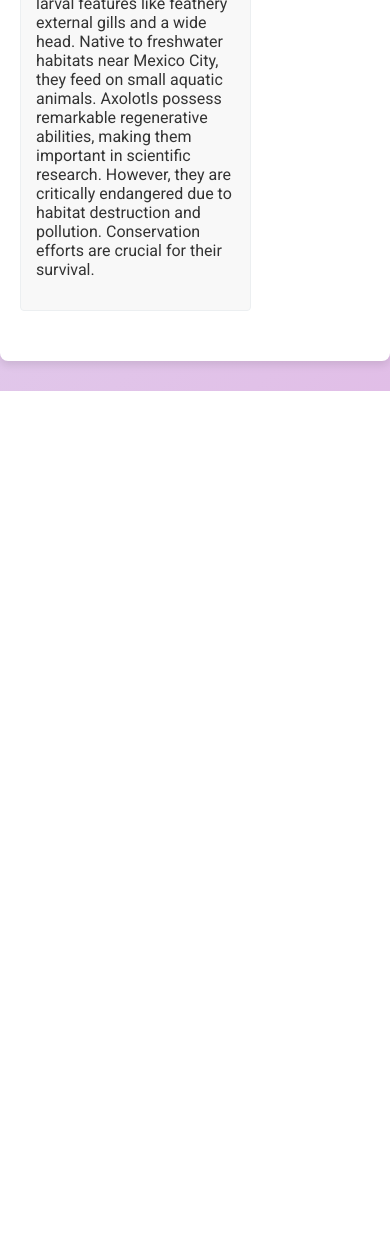
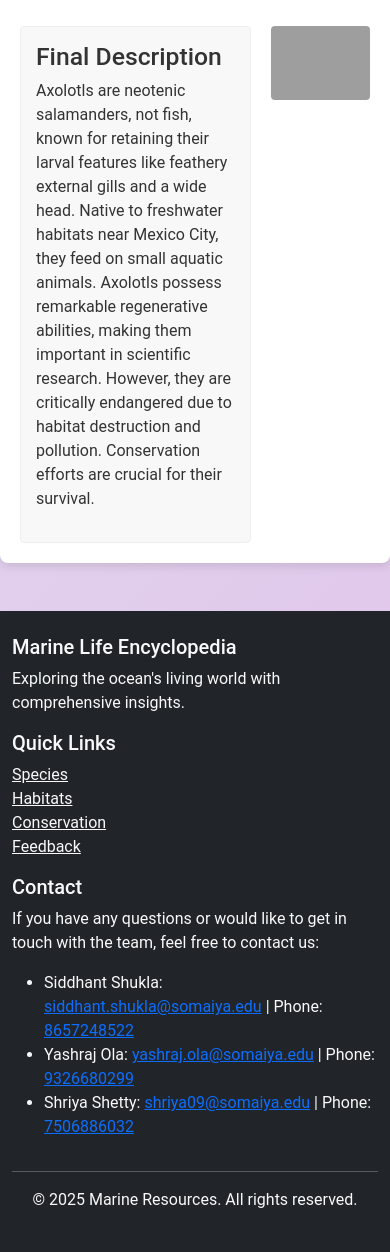
Before and after one commit to Siddhantshukla1657/Life_Below_The_Water, a PHP site: page /pages/animal_data.php?id=1 in a window 390 px wide. Shown: the part 1898-3150 px from the top of the page. Before the commit the page ends 2289 px from the top, so only its background shows below. Run offline with PHP 8.4, Linux system fonts and the light colour scheme; a user stored in the database is signed in; data comes from the database, SQL or seed files in the repository; grey boxes are pictures that could not be loaded.

Commit message:
Update animal_data.php

```diff
--- a/pages/animal_data.php
+++ b/pages/animal_data.php
@@ -40,25 +40,92 @@ $conn->close();
 <head>
   <meta charset="UTF-8">
   <meta name="viewport" content="width=device-width, initial-scale=1.0">
-  <title><?php echo htmlspecialchars($data['name']); ?> Details</title>
-  <link href="https://fonts.googleapis.com/css2?family=Roboto:wght@400;700&display=swap" rel="stylesheet">
+  <title>Animal Data</title>
+  <!-- Bootstrap & original external stylesheet -->
+  <link href="https://cdn.jsdelivr.net/npm/bootstrap@5.3.2/dist/css/bootstrap.min.css" rel="stylesheet">
+  <link href="/css/style.css" rel="stylesheet">
+  <!-- Custom CSS for the Animal Data Page (scoped within .animal-data-container) -->
   <style>
-    body {
+    .animal-data-container {
       font-family: 'Roboto', sans-serif;
-      margin: 0;
-      padding: 0;
-      background: linear-gradient(135deg, #e0f7fa, #e1bee7);
-      color: #333;
-    }
-    .container {
+      margin: 30px auto;
       max-width: 1200px;
-      margin: 30px auto;
       background: #fff;
       box-shadow: 0 4px 8px rgba(0,0,0,0.1);
       border-radius: 8px;
       overflow: hidden;
       padding: 20px;
     }
+    .animal-data-container .top-row {
+      display: flex;
+      gap: 20px;
+      margin-bottom: 30px;
+    }
+    .animal-data-container .top-image {
+      flex: 1;
+    }
+    .animal-data-container .top-image img {
+      width: 100%;
+      height: 100%;
+      display: block;
+      border-radius: 4px;
+      max-height: 350px;
+      object-fit: cover;
+      transition: transform 0.3s;
+    }
+    .animal-data-container .top-image img:hover {
+      transform: scale(1.05);
+    }
+    .animal-data-container .details-box {
+      flex: 2;
+      background-color: #f8f8f8;
+      padding: 15px;
+      border: 1px solid #eceff1;
+      border-radius: 4px;
+    }
+    .animal-data-container .details-box ul {
+      list-style-type: none;
+      padding: 0;
+    }
+    .animal-data-container .details-box li {
+      margin-bottom: 8px;
+    }
+    .animal-data-container .description-box,
+    .animal-data-container .facts-box,
+    .animal-data-container .video-section,
+    .animal-data-container .final-row {
+      margin-top: 20px;
+    }
+    .animal-data-container .video-section iframe {
+      width: 100%;
+      height: 400px;
+      border: none;
+      border-radius: 4px;
+    }
+    .animal-data-container .final-row {
+      display: flex;
+      gap: 20px;
+      margin-top: 20px;
+    }
+    .animal-data-container .final-row .final-desc {
+      flex: 2;
+      border: 1px solid #eceff1;
+      padding: 15px;
+      background-color: #f8f8f8;
+      border-radius: 4px;
+    }
+    .animal-data-container .final-row .bottom-image {
+      flex: 1;
+    }
+    .animal-data-container .final-row .bottom-image img {
+      width: 100%;
+      border-radius: 4px;
+      transition: transform 0.3s;
+    }
+    .animal-data-container .final-row .bottom-image img:hover {
+      transform: scale(1.05);
+    }
+    /* Go Back button styling */
     .go-back {
       margin: 20px;
       padding: 10px 20px;
@@ -71,124 +138,78 @@ $conn->close();
     .go-back:hover {
       background-color: #45a049;
     }
-    h1, h2, h3 {
-      color: #00695c;
+    body {
+      font-family: 'Roboto', sans-serif;
+      margin: 0;
+      padding: 0;
+      background: linear-gradient(135deg, #e0f7fa, #e1bee7);
+      color: #333;
     }
-    .section {
-      margin-bottom: 30px;
-    }
-    .top-image img {
-      height:100%
-      width: 100%;
-      display: block;
-      border-radius: 4px;
-      max-height: 350px; /* ✅ You can adjust this to 300px or 400px if needed */
-      object-fit: cover; /* Keeps the image visually nice if it's tall */
-      transition: transform 0.3s;
-    }
-
-    .bottom-image img {
-      width: 100%;
-      display: block;
-      border-radius: 4px;
-      transition: transform 0.3s;
-    }
-    .top-image img:hover,
-    .bottom-image img:hover {
-      transform: scale(1.05);
-    }
-    .details-box {
-      border: 1px solid #eceff1;
-      background-color: #f8f8f8;
-      padding: 15px;
-      border-radius: 4px;
-      margin-top: 20px;
-    }
-    .details-box ul {
-      list-style-type: none;
-      padding: 0;
-    }
-    .details-box li {
-      margin-bottom: 8px;
-    }
-    .description-box, .facts-box, .final-description-box {
-      margin-top: 20px;
-    }
-    .video-section {
-      margin-top: 20px;
-    }
-    .video-section iframe {
-      width: 100%;
-      height: 400px;
-      border: none;
-      border-radius: 4px;
-    }
-    .final-row {
-      display: flex;
-      gap: 20px;
-      margin-top: 20px;
-    }
-    .final-row .final-desc {
-      flex: 2;
-      border: 1px solid #eceff1;
-      padding: 15px;
-      background-color: #f8f8f8;
-      border-radius: 4px;
-    }
-    .final-row .bottom-image {
-      flex: 1;
-    }
-    .final-row .bottom-image img {
-      width: 100%;
-      border-radius: 4px;
-      transition: transform 0.3s;
-    }
-    .final-row .bottom-image img:hover {
-      transform: scale(1.05);
-    }
-    .top-row {
-        display: flex;
-        gap: 20px;
-        margin-bottom: 30px;
-      }
-
-      .top-row .top-image {
-        flex: 1;
-      }
-
-      .top-row .top-image img {
-        width: 100%;
-        border-radius: 4px;
-        max-height: 350px;
-        object-fit: cover;
-        transition: transform 0.3s;
-      }
-
-      .top-row .details-box {
-        flex: 2;
-        background-color: #f8f8f8;
-        padding: 15px;
-        border: 1px solid #eceff1;
-        border-radius: 4px;
-      }
-
   </style>
 </head>
 <body>
+  <!-- Header (Unchanged) -->
+  <nav class="navbar navbar-expand-lg navbar-dark bg-primary">
+    <div class="container">
+      <!-- Marine Life Encyclopedia link now points to index.php -->
+      <a class="navbar-brand" href="../index.php">
+        Marine Life Encyclopedia
+      </a>
+      <button class="navbar-toggler" type="button" data-bs-toggle="collapse" data-bs-target="#navbarNav">
+        <span class="navbar-toggler-icon"></span>
+      </button>
+      <div class="collapse navbar-collapse" id="navbarNav">
+        <ul class="navbar-nav me-auto">
+          <li class="nav-item">
+            <a class="nav-link" href="species.php">Species</a>
+          </li>
+          <li class="nav-item">
+            <a class="nav-link" href="habitats.php">Habitats</a>
+          </li>
+          <li class="nav-item">
+            <a class="nav-link" href="conservation.php">Conservation</a>
+          </li>
+        </ul>
+        <ul class="navbar-nav">
+          <?php if(isset($_SESSION['username'])): ?>
+            <!-- When logged in, show an icon with tooltip -->
+            <li class="nav-item">
+              <a class="nav-link" href="#" data-bs-toggle="tooltip" data-bs-placement="bottom" data-bs-title="<?php echo htmlspecialchars($_SESSION['username']); ?>">
+                <!-- New icon: bi-person-fill -->
+                <svg xmlns="http://www.w3.org/2000/svg" width="24" height="24" fill="currentColor" class="bi bi-person-fill" viewBox="0 0 16 16">
+                  <path d="M3 14s-1 0-1-1 1-4 6-4 6 3 6 4-1 1-1 1H3z"/>
+                  <path fill-rule="evenodd" d="M8 8a3 3 0 1 0 0-6 3 3 0 0 0 0 6z"/>
+                </svg>
+              </a>
+            </li>
+            <li class="nav-item">
+              <!-- Logout button styled like the login button -->
+              <a class="nav-link btn btn-primary text-white ms-2" href="../Login_reg/logout.php">Logout</a>
+            </li>
+          <?php else: ?>
+            <li class="nav-item">
+              <a class="nav-link" href="../Login_reg/Login_page.php">Login</a>
+            </li>
+          <?php endif; ?>
+        </ul>
+      </div>
+    </div>
+  </nav>
+
 
   <!-- Go Back Button -->
   <button class="go-back" onclick="window.location.href='species.php'">Go Back</button>
 
-<div class="container">
+  <!-- Animal Data Content -->
+  <div class="animal-data-container">
     <!-- 1 & 2. Top Image + Details Side-by-Side -->
     <div class="top-row section">
       <div class="top-image">
         <img src="<?php echo htmlspecialchars($data['top_image_url']); ?>" alt="<?php echo htmlspecialchars($data['name']); ?>">
       </div>
-
       <div class="details-box">
         <ul>
-        <li><strong></strong><h1> <?php echo nl2br(htmlspecialchars($data['name'])); ?></li>
+          <li><h1><?php echo nl2br(htmlspecialchars($data['name'])); ?></h1></li>
           <li><strong>Scientific Name:</strong> <?php echo htmlspecialchars($data['scientific_name']); ?></li>
           <li><strong>Habitat:</strong> <?php echo htmlspecialchars($data['habitat']); ?></li>
           <li><strong>Diet:</strong> <?php echo htmlspecialchars($data['diet']); ?></li>
@@ -198,7 +219,6 @@ $conn->close();
         </ul>
       </div>
     </div>
-
 
     <!-- 3. Description Box -->
     <div class="description-box section">
@@ -232,5 +252,48 @@ $conn->close();
     </div>
   </div>
 
+  <!-- Footer (Unchanged) -->
+  <footer class="bg-dark text-light py-4 mt-5">
+    <div class="container">
+      <div class="row">
+        <div class="col-md-4">
+          <h5>Marine Life Encyclopedia</h5>
+          <p>Exploring the ocean's living world with comprehensive insights.</p>
+        </div>
+        <div class="col-md-4">
+          <h5>Quick Links</h5>
+          <ul class="list-unstyled">
+            <li><a href="../pages/species.php" class="text-light">Species</a></li>
+            <li><a href="../pages/habitats.php" class="text-light">Habitats</a></li>
+            <li><a href="../pages/conservation.php" class="text-light">Conservation</a></li>
+            <li><a href="../pages/feedback.php" class="text-light">Feedback</a></li>
+          </ul>
+        </div>
+        <div class="col-md-4">
+          <h5>Contact</h5>
+          <p>If you have any questions or would like to get in touch with the team, feel free to contact us:</p>
+          <ul>
+            <li>Siddhant Shukla: <a href="mailto:siddhant.shukla@somaiya.edu">siddhant.shukla@somaiya.edu</a> | Phone: <a href="tel:8657248522">8657248522</a></li>
+            <li>Yashraj Ola: <a href="mailto:yashraj.ola@somaiya.edu">yashraj.ola@somaiya.edu</a> | Phone: <a href="tel:9326680299">9326680299</a></li>
+            <li>Shriya Shetty: <a href="mailto:shriya09@somaiya.edu">shriya09@somaiya.edu</a> | Phone: <a href="tel:7506886032">7506886032</a></li>
+          </ul>
+        </div>
+      </div>
+      <hr>
+      <div class="text-center">
+        <p>&copy; 2025 Marine Resources. All rights reserved.</p>
+      </div>
+    </div>
+  </footer>
+
+  <!-- JavaScript (Bootstrap bundle & your custom JS) -->
+  <script src="https://cdn.jsdelivr.net/npm/bootstrap@5.3.2/dist/js/bootstrap.bundle.min.js"></script>
+  <script src="/js/main.js"></script>
+  <script>
+    var tooltipTriggerList = [].slice.call(document.querySelectorAll('[data-bs-toggle="tooltip"]'));
+    tooltipTriggerList.map(function (tooltipTriggerEl) {
+      return new bootstrap.Tooltip(tooltipTriggerEl);
+    });
+  </script>
 </body>
 </html>
```
Lines whose indentation alone changed are shown as unchanged.
